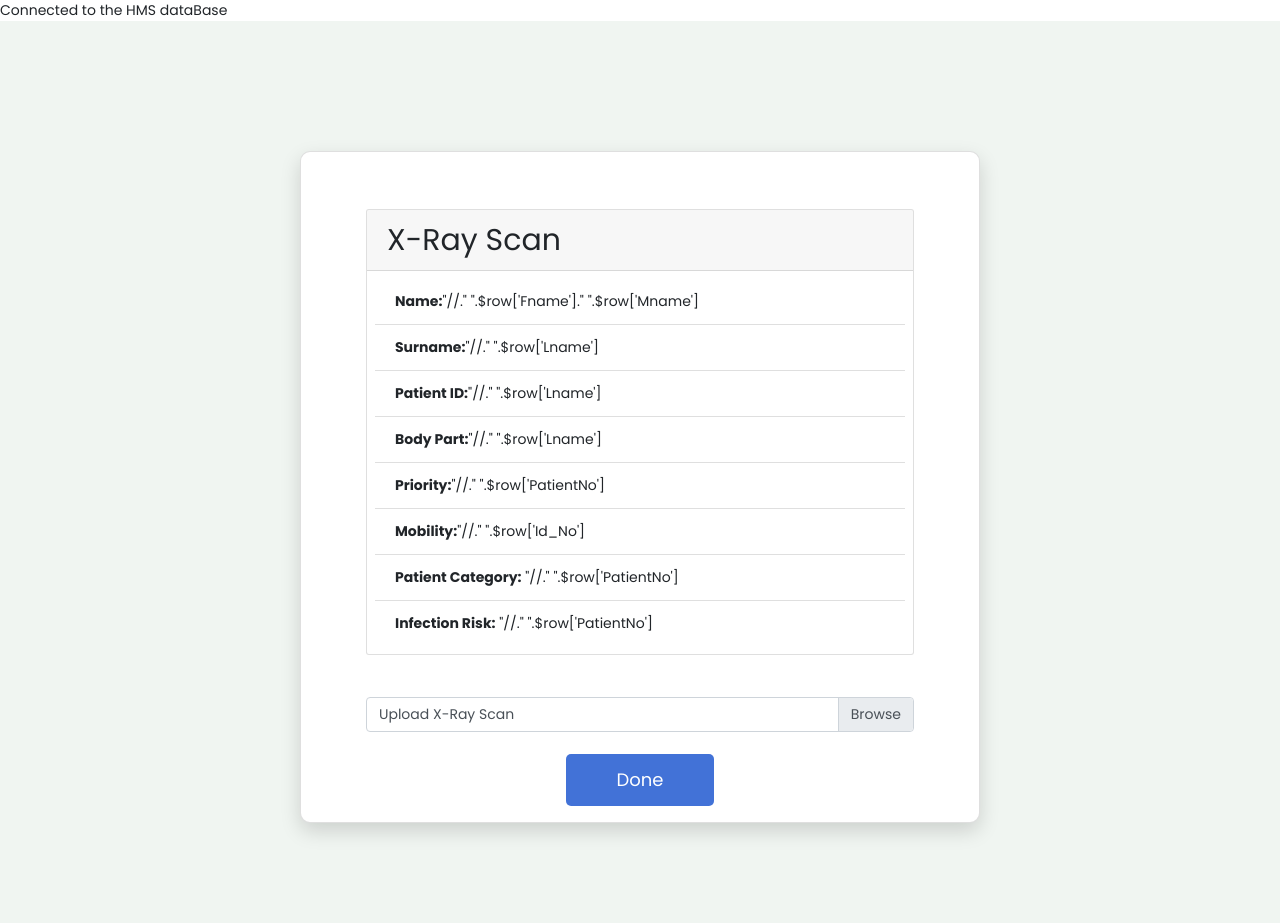
After one commit to cyriliser/kzn-health-hackathon, a PHP site: page /x-ray-print.php in a window 1280 px wide. The commit adds this page. Run offline with PHP 8.4, Linux system fonts and the light colour scheme; some libraries are stand-ins or nearby versions.

Commit message:
xrys added

```diff
--- a/History.php
+++ b/History.php
@@ -1,5 +1,5 @@
 <?php
-echo"History Page";
-
-echo('<br><a href="view.php">view file</a>');
+echo"History Page<br>";
+echo('<br><a href="view.php">Patient old record file</a> <br>');
+echo('<br><a href="view2.php">Patient X-Ray Scan</a>');
 ?>
--- /dev/null
+++ b/History2.php
@@ -0,0 +1,5 @@
+<?php
+echo"History Page";
+
+echo('<br><a href="view.php">view file</a>');
+?>
--- /dev/null
+++ b/x-ray-print.php
@@ -0,0 +1,118 @@
+<?php
+include_once('resource/db.php');
+
+     if(isset($_POST['submit'])){
+
+        echo"file uploaded";}
+
+        // $allowedExts = array("pdf");
+        // $temp = explode(".", $_FILES["file"]["name"]);
+        // $extension = end($temp);
+        // $upload_pdf=$_FILES["file"]["name"];
+        // move_uploaded_file($_FILES["file"]["tmp_name"],"uploads/pdf/" . $_FILES["file"]["name"]);
+
+        //  $sql = "INSERT INTO x_ray (file_name)
+        //      VALUES ('$upload_pdf')";
+        //  if(mysqli_query($con, $sql)){
+        //      echo "Records inserted successfully.";
+        //  } else{
+        //      echo "ERROR: Could not able to execute $sql. " . mysqli_error($con);
+        //  }}
+
+?>
+<!DOCTYPE html>
+<html lang="en">
+
+<head>
+    <!-- Required meta tags-->
+    <meta charset="UTF-8">
+    <meta name="viewport" content="width=device-width, initial-scale=1, shrink-to-fit=no">
+    <meta name="description" content="Colorlib Templates">
+    <meta name="author" content="Colorlib">
+    <meta name="keywords" content="Colorlib Templates">
+
+    <!-- Title Page-->
+    <title>Doctors Notice</title>
+
+    <!-- bootstrap -->
+    <link rel="stylesheet" href="bootstrap/css/bootstrap.min.css">
+    <!-- Icons font CSS-->
+    <link href="./vendor/mdi-font/css/material-design-iconic-font.min.css" rel="stylesheet" media="all">
+    <link href="./vendor/font-awesome-4.7/css/font-awesome.min.css" rel="stylesheet" media="all">
+    <!-- Font special for pages-->
+    <link href="https://fonts.googleapis.com/css?family=Poppins:100,100i,200,200i,300,300i,400,400i,500,500i,600,600i,700,700i,800,800i,900,900i" rel="stylesheet">
+
+    <!-- Vendor CSS-->
+    <link href="./vendor/select2/select2.min.css" rel="stylesheet" media="all">
+    <link href="./vendor/datepicker/daterangepicker.css" rel="stylesheet" media="all">
+
+    <!-- Main CSS-->
+    <link href="./css/main2.css" rel="stylesheet" media="all">
+    <link rel="stylesheet" href="./css/custom.css">
+</head>
+
+<body>
+    <div class="page-wrapper bg-gra-02 p-t-130 p-b-100 font-poppins">
+        <div class="wrapper wrapper--w680">
+            <div class="card card-4" style="padding-bottom: 1rem !important;">
+                <div class="card-body pb-0">
+                    <div class="card">
+                        <div class="card-header w-100">
+                            <h2 class="">X-Ray Scan</h2>
+                        </div>
+                        <?php
+                            // $sql = mysqli_query($con,"SELECT * FROM patient");
+                            // if(!$sql){
+                            //     echo mysqli_error($con);
+                            // }else{
+                            //     $row = mysqli_fetch_assoc($sql);
+                            // }
+                        ?>
+
+                         <div class="card-body p-2">
+                            <ul class="list-group list-group-flush">
+                                <li class="list-group-item"><p style='font-weight: bold; display: inline-block'>Name: </p>"//." ".$row['Fname']." ".$row['Mname']</li>
+                                <li class="list-group-item"><p style='font-weight: bold; display: inline-block'>Surname: </p>"//." ".$row['Lname']</li>
+                                <li class="list-group-item"><p style='font-weight: bold; display: inline-block'>Patient ID: </p>"//." ".$row['Lname']</li>
+                                <li class="list-group-item"><p style='font-weight: bold; display: inline-block'>Body Part: </p>"//." ".$row['Lname']</li>
+                                <li class="list-group-item"><p style='font-weight: bold; display: inline-block'>Priority: </p>"//." ".$row['PatientNo']</li>
+                                <li class="list-group-item"><p style='font-weight: bold; display: inline-block'>Mobility: </p>"//." ".$row['Id_No']</li>
+                                <li class="list-group-item"><p style='font-weight: bold; display: inline-block'>Patient Category: </p> "//." ".$row['PatientNo']</li>
+                                <li class="list-group-item"><p style='font-weight: bold; display: inline-block'>Infection Risk: </p> "//." ".$row['PatientNo']</li>
+                            </ul>
+                        </div>
+                    </div> <br><br>
+
+                    <form method="Post">
+                         <div class="input-group">
+                            <div class="custom-file">
+                                <input type="file" class="custom-file-input" id="inputGroupFile01"aria-describedby="inputGroupFileAddon01" name="file" accept="application/pdf">
+                                <label class="custom-file-label" for="inputGroupFile01">Upload X-Ray Scan</label>
+                            </div>
+                        </div>
+
+                        <center class="mx-auto">
+                                <button class="btn btn--radius-2 btn--blue" type="submit" name="submit">Done</button>
+                        </center>
+                        </form>
+                </div>
+            </div>
+        </div>
+    </div>
+
+    <!-- Jquery JS-->
+    <script src="./vendor/jquery/jquery.min.js"></script>
+    <!-- bootstrap -->
+    <script src="./bootstrap/js/bootstrap.min.js"></script>
+    <!-- Vendor JS-->
+    <script src="/assests/vendor/select2/select2.min.js"></script>
+    <script src="/assets/vendor/datepicker/moment.min.js"></script>
+    <script src="/assets/vendor/datepicker/daterangepicker.js"></script>
+
+    <!-- Main JS-->
+    <script src="js/global.js"></script>
+
+</body>
+
+</html>
+<!-- end document-->
```
Also changed, not shown: view2.php (added, +9 -0 lines), 2 other files.
